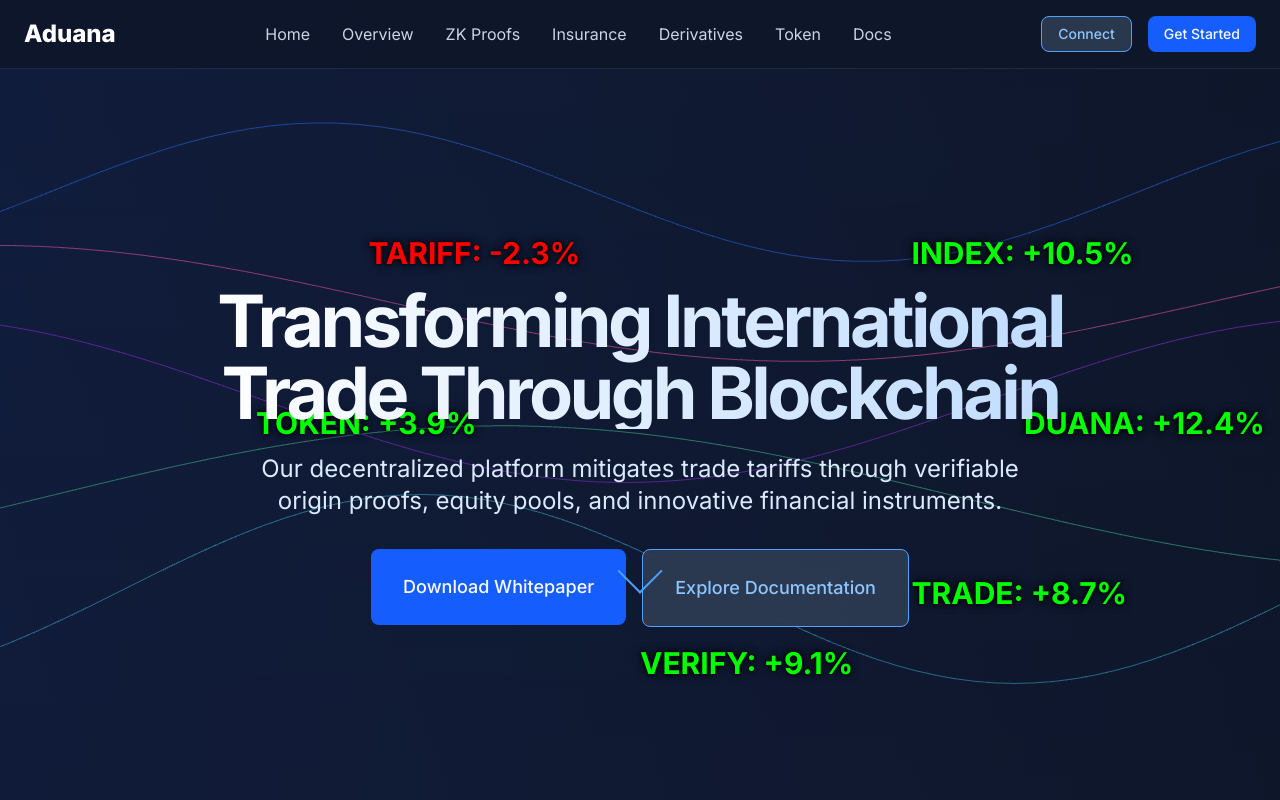
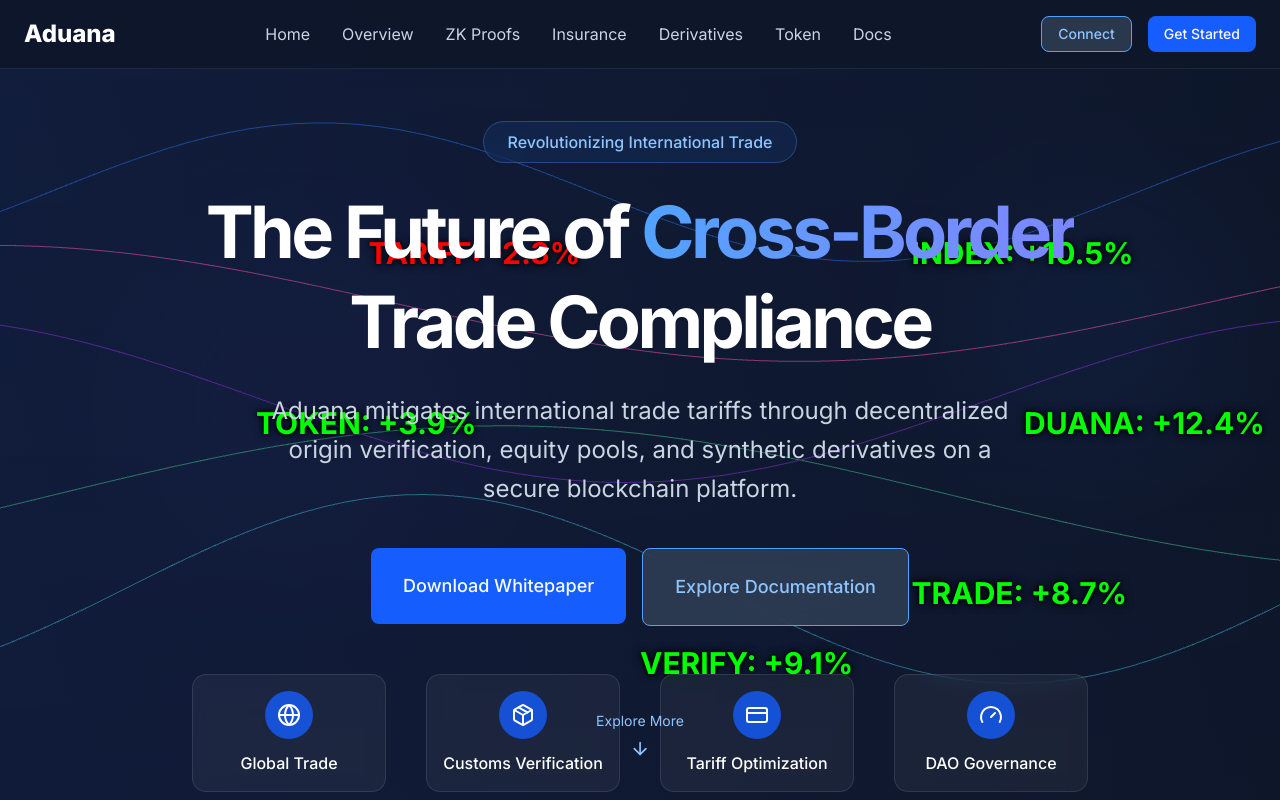
Before and after one commit to ArsCodeAmatoria/aduana, a Next.js app in the folder frontend/: page / in a window 1280 px wide. Shown: the top 800 px of the page. Built offline with nearby package versions, Linux system fonts and the light colour scheme.

Commit message:
Update hero to use main branch content with Three.js animation and stock prices

```diff
--- a/frontend/src/components/landing/hero.tsx
+++ b/frontend/src/components/landing/hero.tsx
@@ -1,7 +1,8 @@
 "use client"
 
+import { Button } from "@/components/ui/button"
 import { motion } from "framer-motion"
-import { Button } from "@/components/ui/button"
+import { GlobeIcon, PackageIcon, CreditCardIcon, GaugeIcon, ArrowDownIcon } from "lucide-react"
 import Link from "next/link"
 import { WaveAnimation } from "../three/WaveAnimation"
 import { useEffect, useState } from "react"
@@ -113,17 +114,28 @@ export function Hero() {
           initial={{ opacity: 0, y: 20 }}
           animate={{ opacity: 1, y: 0 }}
           transition={{ duration: 0.8 }}
-          className="max-w-4xl mx-auto"
+          className="max-w-4xl"
         >
-          <h1 className="text-5xl md:text-6xl lg:text-7xl font-bold tracking-tighter mb-6 bg-clip-text text-transparent bg-gradient-to-r from-white to-blue-200">
-            Transforming International Trade Through Blockchain
+          <div className="inline-block mb-6 px-6 py-2 border border-blue-400/30 rounded-full backdrop-blur-sm bg-blue-500/10">
+            <p className="text-blue-300 font-medium">Revolutionizing International Trade</p>
+          </div>
+
+          <h1 className="text-5xl md:text-6xl lg:text-7xl font-bold tracking-tighter text-white mb-6 leading-tight">
+            The Future of <span className="text-transparent bg-clip-text bg-gradient-to-r from-blue-400 to-indigo-400">Cross-Border</span> Trade Compliance
           </h1>
-          <p className="text-xl md:text-2xl text-blue-100 mb-8 max-w-3xl mx-auto">
-            Our decentralized platform mitigates trade tariffs through verifiable origin proofs, equity pools, and innovative financial instruments.
+
+          <p className="text-xl md:text-2xl text-slate-300 mb-10 max-w-3xl mx-auto leading-relaxed">
+            Aduana mitigates international trade tariffs through decentralized origin verification, equity pools, and synthetic derivatives on a secure blockchain platform.
           </p>
+        </motion.div>
 
-          <div className="flex flex-col sm:flex-row gap-4 justify-center">
-            <Link href="/documents/aduana_whitepaper.pdf" target="_blank">
+        <motion.div
+          initial={{ opacity: 0 }}
+          animate={{ opacity: 1 }}
+          transition={{ delay: 0.4, duration: 0.8 }}
+          className="flex flex-wrap justify-center gap-4 mb-12"
+        >
+          <Link href="/documents/aduana_whitepaper.pdf" target="_blank" rel="noopener noreferrer">
             <Button size="lg" className="bg-blue-600 hover:bg-blue-700 text-lg px-8 py-6 h-auto">
               Download Whitepaper
             </Button>
@@ -133,19 +145,71 @@ export function Hero() {
               Explore Documentation
             </Button>
           </Link>
+        </motion.div>
+
+        <motion.div
+          initial={{ opacity: 0, y: 40 }}
+          animate={{ opacity: 1, y: 0 }}
+          transition={{ delay: 0.8, duration: 0.8 }}
+          className="grid grid-cols-2 md:grid-cols-4 gap-6 md:gap-10 w-full max-w-4xl mx-auto"
+        >
+          <div className="flex flex-col items-center space-y-3 p-4 rounded-xl backdrop-blur-sm bg-white/5 border border-white/10 hover:bg-white/10 transition-colors">
+            <div className="p-3 rounded-full bg-blue-600/80">
+              <GlobeIcon className="h-6 w-6" />
+            </div>
+            <span className="text-white font-medium">Global Trade</span>
+          </div>
+          <div className="flex flex-col items-center space-y-3 p-4 rounded-xl backdrop-blur-sm bg-white/5 border border-white/10 hover:bg-white/10 transition-colors">
+            <div className="p-3 rounded-full bg-blue-600/80">
+              <PackageIcon className="h-6 w-6" />
+            </div>
+            <span className="text-white font-medium">Customs Verification</span>
+          </div>
+          <div className="flex flex-col items-center space-y-3 p-4 rounded-xl backdrop-blur-sm bg-white/5 border border-white/10 hover:bg-white/10 transition-colors">
+            <div className="p-3 rounded-full bg-blue-600/80">
+              <CreditCardIcon className="h-6 w-6" />
+            </div>
+            <span className="text-white font-medium">Tariff Optimization</span>
+          </div>
+          <div className="flex flex-col items-center space-y-3 p-4 rounded-xl backdrop-blur-sm bg-white/5 border border-white/10 hover:bg-white/10 transition-colors">
+            <div className="p-3 rounded-full bg-blue-600/80">
+              <GaugeIcon className="h-6 w-6" />
+            </div>
+            <span className="text-white font-medium">DAO Governance</span>
           </div>
         </motion.div>
 
-        {/* Animated down arrow */}
+        {/* Scroll indicator */}
         <motion.div
           initial={{ opacity: 0 }}
-          animate={{ opacity: 1, y: [0, 10, 0] }}
-          transition={{ duration: 2, repeat: Infinity, delay: 1 }}
-          className="absolute bottom-10 left-1/2 transform -translate-x-1/2 z-20"
+          animate={{ opacity: 1 }}
+          transition={{ delay: 1.2, duration: 0.6 }}
+          className="absolute bottom-10 left-1/2 transform -translate-x-1/2"
         >
-          <div className="w-8 h-8 border-b-2 border-r-2 border-blue-400 transform rotate-45"></div>
+          <motion.div
+            animate={{ y: [0, 10, 0] }}
+            transition={{ repeat: Infinity, duration: 1.5 }}
+            className="flex flex-col items-center"
+          >
+            <span className="text-blue-300 text-sm mb-2">Explore More</span>
+            <ArrowDownIcon className="h-5 w-5 text-blue-300" />
+          </motion.div>
         </motion.div>
       </div>
+
+      {/* Floating elements */}
+      <motion.div
+        initial={{ opacity: 0 }}
+        animate={{ opacity: 0.5 }}
+        transition={{ delay: 1, duration: 1 }}
+        className="absolute top-1/4 right-[5%] w-64 h-64 rounded-full bg-blue-500/20 blur-3xl z-0"
+      />
+      <motion.div
+        initial={{ opacity: 0 }}
+        animate={{ opacity: 0.3 }}
+        transition={{ delay: 1.2, duration: 1 }}
+        className="absolute bottom-1/4 left-[10%] w-96 h-96 rounded-full bg-indigo-500/20 blur-3xl z-0"
+      />
     </section>
   )
 }
```
Lines whose indentation alone changed are shown as unchanged.
